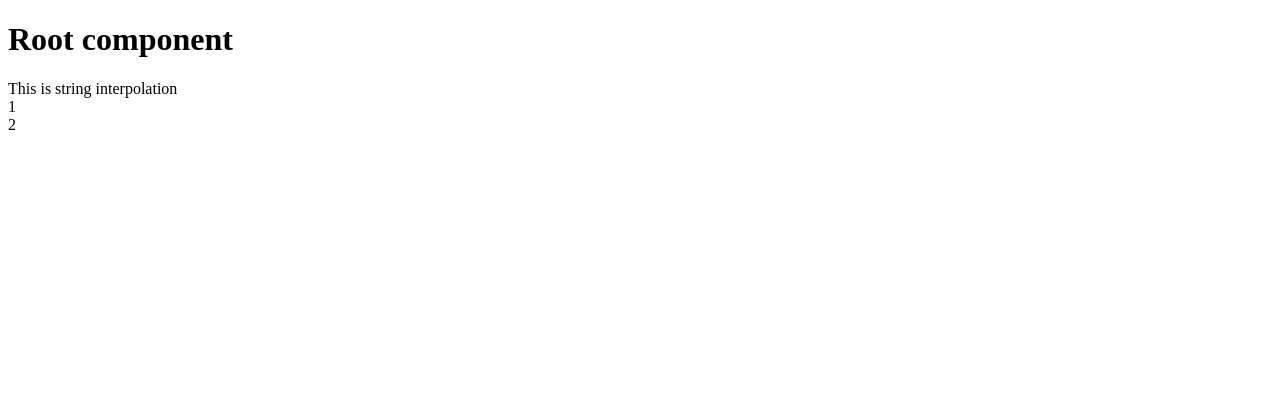
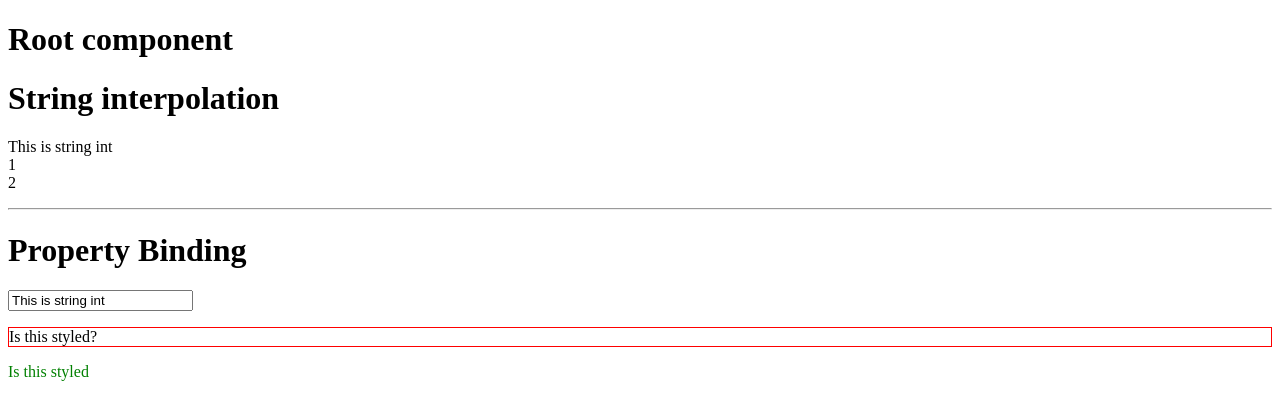
Before and after one commit to yannisdewolf/hue, an Angular app: page / in a window 1280 px wide. Shown: the top 420 px of the page. Built offline with nearby package versions, Linux system fonts and the light colour scheme.

Commit message:
property binding

```diff
--- a/src/app/databinding/databinding.component.css
+++ b/src/app/databinding/databinding.component.css
@@ -0,0 +1,3 @@
+.redBorder {
+  border: 1px solid red;
+}
--- a/src/app/databinding/databinding.component.html
+++ b/src/app/databinding/databinding.component.html
@@ -1,5 +1,12 @@
+
+<h1>String interpolation</h1>
 <p>
   {{stringInterpolation}} <br>
   {{numberInterpolation}} <br>
   {{numberInterpolation + 5 % 4}}
 </p>
+<hr>
+<h1>Property Binding</h1>
+<input type="text" [value]="stringInterpolation">
+<p [ngClass]="{redBorder: onTest()}">Is this styled?</p>
+<p [ngStyle]="{color: 'green'}">Is this styled</p>
--- a/src/app/databinding/databinding.component.ts
+++ b/src/app/databinding/databinding.component.ts
@@ -6,7 +6,11 @@ import { Component } from '@angular/core';
   styleUrls: ['./databinding.component.css']
 })
 export class DatabindingComponent{
-  stringInterpolation = 'This is string interpolation';
+  stringInterpolation = 'This is string int';
   numberInterpolation = 1;
 
+  onTest() {
+    return true;
+  }
+
 }
```
